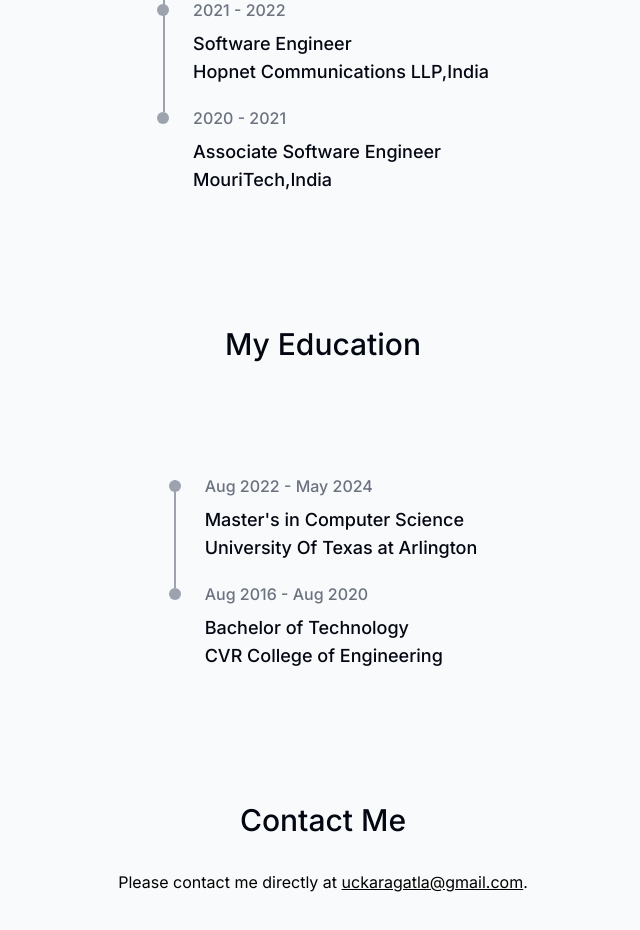
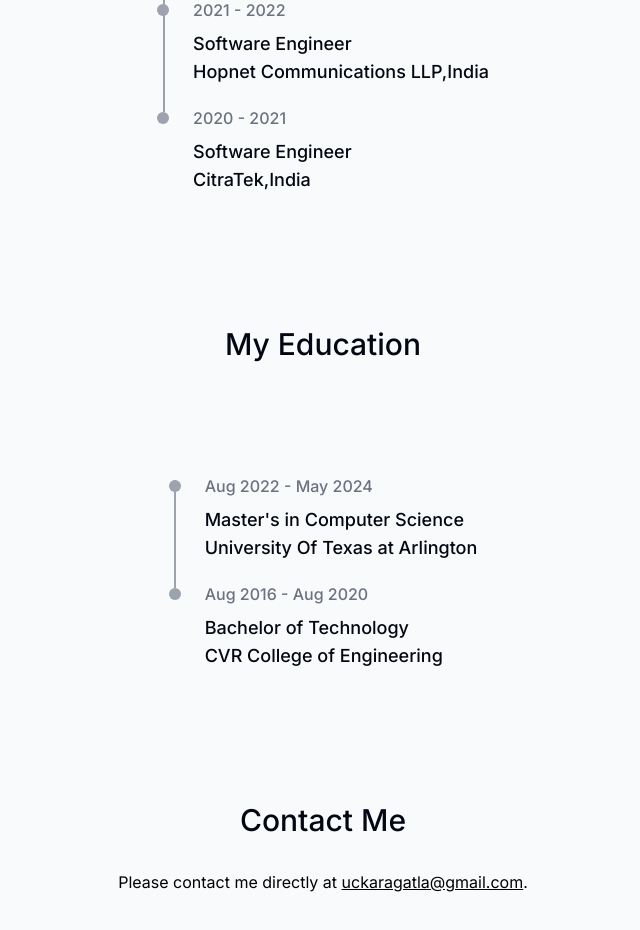
Before and after one commit to mudiger/portfolio, a Next.js app: page / in a window 1280 px wide. Shown: the part 3820-4750 px from the top of the page, without its empty margins (317-957 px from the left). Built offline with nearby package versions, Linux system fonts and the light colour scheme.

Commit message:
Adding Updated Resume

```diff
--- a/components/experience.tsx
+++ b/components/experience.tsx
@@ -44,7 +44,7 @@
           </div>
           <div>
             <p className=" text-gray-500 font-medium">2020 - 2021</p>
-            <p className="mt-2  text-lg font-medium">Associate Software Engineer<br></br>MouriTech,India</p>
+            <p className="mt-2  text-lg font-medium">Software Engineer<br></br>CitraTek,India</p>
           </div>
         </li>
       </ul>
```
Also changed, not shown: 1 other file (tests, documents, lock files or other folders).
